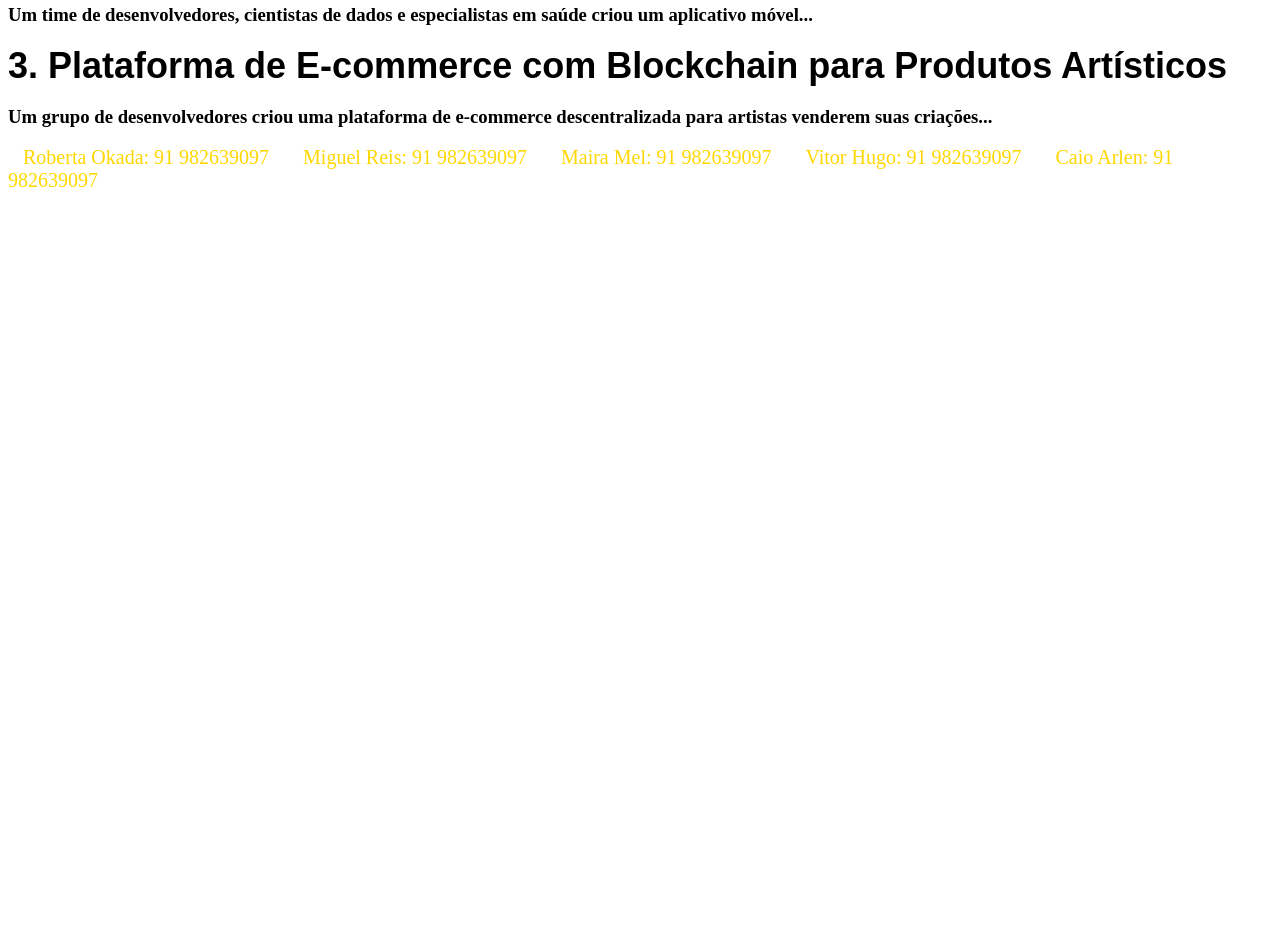
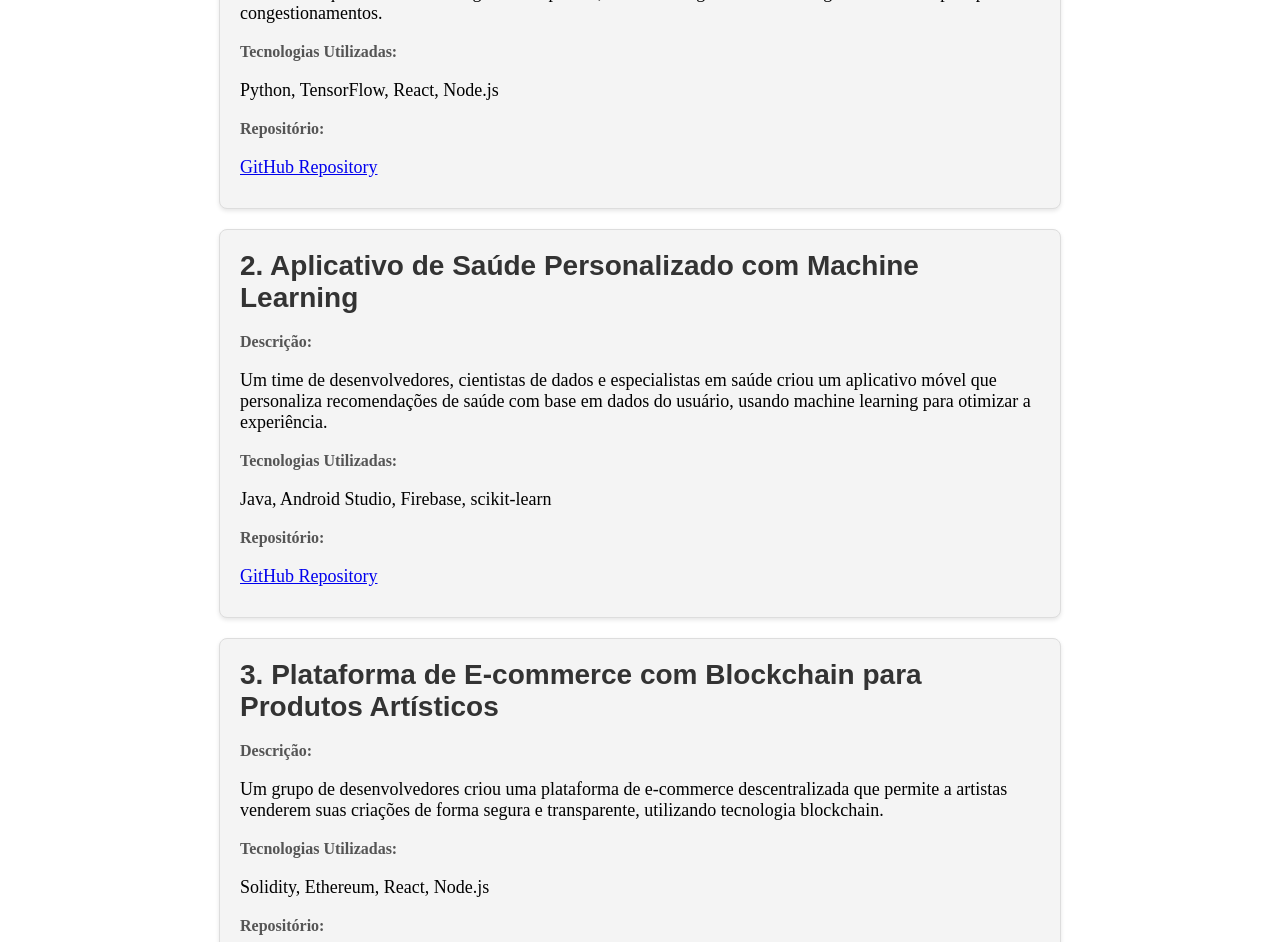
Before and after one commit to vitinhowt/Portfolio-Devops, a plain HTML site: page ProjetoPrincipal/Projeto.html in a window 1280 px wide. Shown: the part 376-1318 px from the top of the page. Before the commit the page ends 800 px from the top, so only its background shows below. Drawn offline with Linux system fonts and the light colour scheme.

Commit message:
Fazendo ajustes finais

```diff
--- a/ProjetoPrincipal/Projeto.css
+++ b/ProjetoPrincipal/Projeto.css
@@ -28,7 +28,7 @@ ul li {
 }
 
 ul li a {
-    color: #FFD700;
+    color: #000000;
     text-decoration: none;
     font-size: 20px;
 }
@@ -36,3 +36,53 @@ ul li a {
 ul li a:hover {
     text-decoration: underline;
 }
+
+.Projeto1, .Projeto2, .Projeto3 {
+    background-color: #f4f4f4;
+    border: 1px solid #ddd;
+    border-radius: 8px;
+    padding: 20px;
+    margin: 20px auto;
+    max-width: 800px;
+    box-shadow: 0 2px 4px rgba(0, 0, 0, 0.1);
+}
+
+.Projeto1 h1, .Projeto2 h1, .Projeto3 h1 {
+    font-size: 28px;
+    color: #333;
+    margin-bottom: 10px;
+}
+
+.Projeto1 h3, .Projeto2 h3, .Projeto3 h3 {
+    font-size: 16px;
+    color: #555;
+    line-height: 1.5;
+}
+
+.Contatos {
+    background-color: #ffffff;
+    border: 1px solid #ddd;
+    border-radius: 8px;
+    padding: 20px;
+    margin: 20px auto;
+    max-width: 800px;
+    box-shadow: 0 2px 4px rgba(0, 0, 0, 0.1);
+}
+
+.Contatos ul {
+    padding-left: 20px;
+}
+
+.Contatos li {
+    font-size: 16px;
+    margin: 5px 0;
+}
+
+.Contatos a {
+    color: #4A90E2;
+    text-decoration: none;
+}
+
+.Contatos a:hover {
+    text-decoration: underline;
+}
--- a/ProjetoPrincipal/Projeto.html
+++ b/ProjetoPrincipal/Projeto.html
@@ -15,27 +15,38 @@
             <li><a href="../Roberta/Roberta.html">Roberta Okada</a></li>
             <li><a href="../Portifolio_mel/mel.html.html">Maira Mel</a></li>
             <li><a href="../Portfolio-Miguel/MenuVIsualizador.html">Miguel Reis</a></li>
-            <li><a href="Caio.html">Caio Arlen</a></li>
+            <li><a href="../portifolio caio/portifólio_caio.html">Caio Arlen</a></li>
         </ul>
     </header>
 
-    <!-- Projetos -->
     <div class="Projeto1">
         <h1>1. Sistema de Monitoramento de Tráfego Urbano com Inteligência Artificial</h1>
-        <h3>Um grupo de desenvolvedores e engenheiros de software trabalhou em parceria com o governo local...</h3>
-        <!-- mais conteúdo aqui -->
+        <h3>Descrição:</h3>
+        <p>Um grupo de desenvolvedores e engenheiros de software trabalhou em parceria com o governo local para criar um sistema que monitora o tráfego em tempo real, utilizando algoritmos de inteligência artificial para prever congestionamentos.</p>
+        <h3>Tecnologias Utilizadas:</h3>
+        <p>Python, TensorFlow, React, Node.js</p>
+        <h3>Repositório:</h3>
+        <p><a href="https://github.com/exemplo/sistema-monitoramento" target="_blank">GitHub Repository</a></p>
     </div>
 
     <div class="Projeto2">
         <h1>2. Aplicativo de Saúde Personalizado com Machine Learning</h1>
-        <h3>Um time de desenvolvedores, cientistas de dados e especialistas em saúde criou um aplicativo móvel...</h3>
-        <!-- mais conteúdo aqui -->
+        <h3>Descrição:</h3>
+        <p>Um time de desenvolvedores, cientistas de dados e especialistas em saúde criou um aplicativo móvel que personaliza recomendações de saúde com base em dados do usuário, usando machine learning para otimizar a experiência.</p>
+        <h3>Tecnologias Utilizadas:</h3>
+        <p>Java, Android Studio, Firebase, scikit-learn</p>
+        <h3>Repositório:</h3>
+        <p><a href="https://github.com/exemplo/app-saude" target="_blank">GitHub Repository</a></p>
     </div>
 
     <div class="Projeto3">
         <h1>3. Plataforma de E-commerce com Blockchain para Produtos Artísticos</h1>
-        <h3>Um grupo de desenvolvedores criou uma plataforma de e-commerce descentralizada para artistas venderem suas criações...</h3>
-        <!-- mais conteúdo aqui -->
+        <h3>Descrição:</h3>
+        <p>Um grupo de desenvolvedores criou uma plataforma de e-commerce descentralizada que permite a artistas venderem suas criações de forma segura e transparente, utilizando tecnologia blockchain.</p>
+        <h3>Tecnologias Utilizadas:</h3>
+        <p>Solidity, Ethereum, React, Node.js</p>
+        <h3>Repositório:</h3>
+        <p><a href="https://github.com/exemplo/ecommerce-blockchain" target="_blank">GitHub Repository</a></p>
     </div>
 
     <div class="Contatos">
```
Also changed, not shown: Portifolio_mel/mel.html.html (+1 -1 lines).
